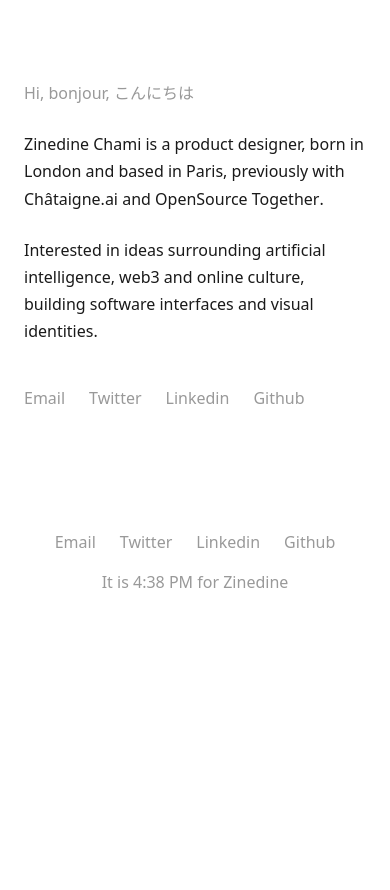
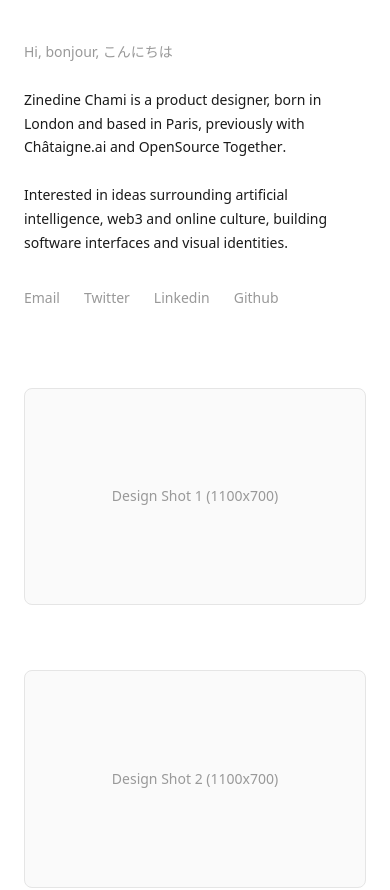
Before and after one commit to zinedinechm/zinedine.ch, a Next.js app: page / in a window 390 px wide. Shown: the top 890 px of the page. Before the commit the page ends 844 px from the top, so only its background shows below. Built offline with nearby package versions, Linux system fonts and the light colour scheme.

Commit message:
Add Gallery component and adjust layout: Updated homepage structure, added a new Gallery section with placeholders, and refined styling for text and social links.

```diff
--- /dev/null
+++ b/app/components/Gallery.tsx
@@ -0,0 +1,21 @@
+import React from 'react';
+
+const Gallery = () => {
+  // Create an array of 10 items for placeholders
+  const placeholders = Array.from({ length: 10 });
+
+  return (
+    <div className="space-y-[65px]">
+      {placeholders.map((_, index) => (
+        <div
+          key={index}
+          className="w-full aspect-[1100/700] border border-border bg-muted/5 flex items-center justify-center text-muted text-sm rounded-[8px]"
+        >
+          Design Shot {index + 1} (1100x700)
+        </div>
+      ))}
+    </div>
+  );
+};
+
+export default Gallery;
--- a/app/components/SocialLinks.tsx
+++ b/app/components/SocialLinks.tsx
@@ -11,7 +11,7 @@ export default function SocialLinks() {
           href={link.url}
           target="_blank"
           rel="noopener noreferrer"
-          className="social-link text-[16px]"
+          className="social-link text-[14px] md:text-[16px]"
         >
           {link.name}
         </a>
--- a/app/page.tsx
+++ b/app/page.tsx
@@ -1,21 +1,22 @@
 import SocialLinks from './components/SocialLinks';
 import LiveClock from './components/LiveClock';
+import Gallery from './components/Gallery';
 import content from './data/content.json';
 
 export default function Home() {
   return (
     <main className="min-h-screen">
       {/* Hero Section */}
-      <section className="pt-20 pb-20 px-6">
-        <div className="max-w-[580px] mx-auto">
+      <section className="pt-10 md:pt-20 pb-20 px-6">
+        <div className="max-w-[580px] ml-0 mr-auto md:mx-auto w-[320px] md:w-fit">
           {/* Greeting */}
-          <p className="text-muted text-[16px] leading-[1.7] mb-6">
+          <p className="text-muted text-[14px] md:text-[16px] leading-[1.7] mb-6">
             {content.greeting}
           </p>
 
           {/* Bio */}
-          <div className="space-y-6">
-            <p className="text-[16px] leading-[1.7]">
+          <div className="space-y-6 w-fit">
+            <p className="text-[14px] md:text-[16px] leading-[1.7] w-full md:w-[470px]">
               <span className="font-medium">{content.name}</span> {content.bio}{' '}
               {content.companies.map((company, index) => (
                 <span key={company.name}>
@@ -32,27 +33,31 @@ export default function Home() {
               ))}
             </p>
 
-            <p className="text-[16px] leading-[1.7]">
+            <p className="text-[14px] md:text-[16px] leading-[1.7] md:w-[470px]">
               {content.interests}
             </p>
           </div>
 
           {/* Social Links */}
-          <div className="mt-10">
+          <div className="mt-8">
             <SocialLinks />
           </div>
         </div>
       </section>
 
-      {/* Footer */}
-      <footer className="py-10 px-6">
-        <div className="max-w-[1200px] mx-auto flex flex-col md:flex-row justify-between items-center gap-4">
-          <SocialLinks />
-          <div className="text-[16px] text-muted">
-            It is <LiveClock /> for Zinedine
+      {/* Gallery & Footer Section */}
+      <section className="pb-20 px-6">
+        <div className="max-w-[1100px] mx-auto">
+          <Gallery />
+
+          <div className="mt-[65px] flex flex-col md:flex-row justify-between items-start md:items-center gap-4">
+            <SocialLinks />
+            <div className="hidden md:block text-[14px] md:text-[16px] text-accent">
+              It is <LiveClock /> for Zinedine
+            </div>
           </div>
         </div>
-      </footer>
+      </section>
     </main>
   );
 }
```
